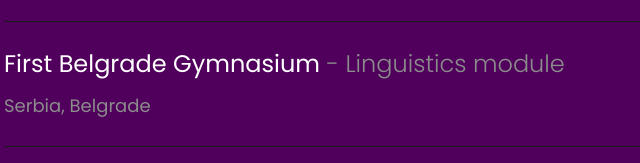
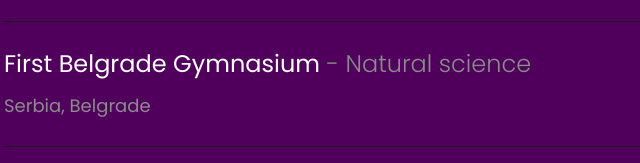
Before and after one commit to dexypro/nacaportfolio, a plain HTML site: page about.html in a window 1280 px wide. Shown: the part 1397-1560 px from the top of the page, 271-911 px from the left. Drawn offline with Linux system fonts and the light colour scheme; some packages are replaced by stand-ins of ours; no server answers; files whose address does not match are found by name.

Commit message:
Update about.html

```diff
--- a/about.html
+++ b/about.html
@@ -134,7 +134,7 @@
 
           			<div class="exp-wrap py-4">
           				<div class="desc">
-	          				<h4>First Belgrade Gymnasium <span> - Linguistics module</span> </h4>
+	          				<h4>First Belgrade Gymnasium <span> - Natural science</span> </h4>
 	          				<p class="location">Serbia, Belgrade</p>
           				</div>
           				<div class="year">
```
